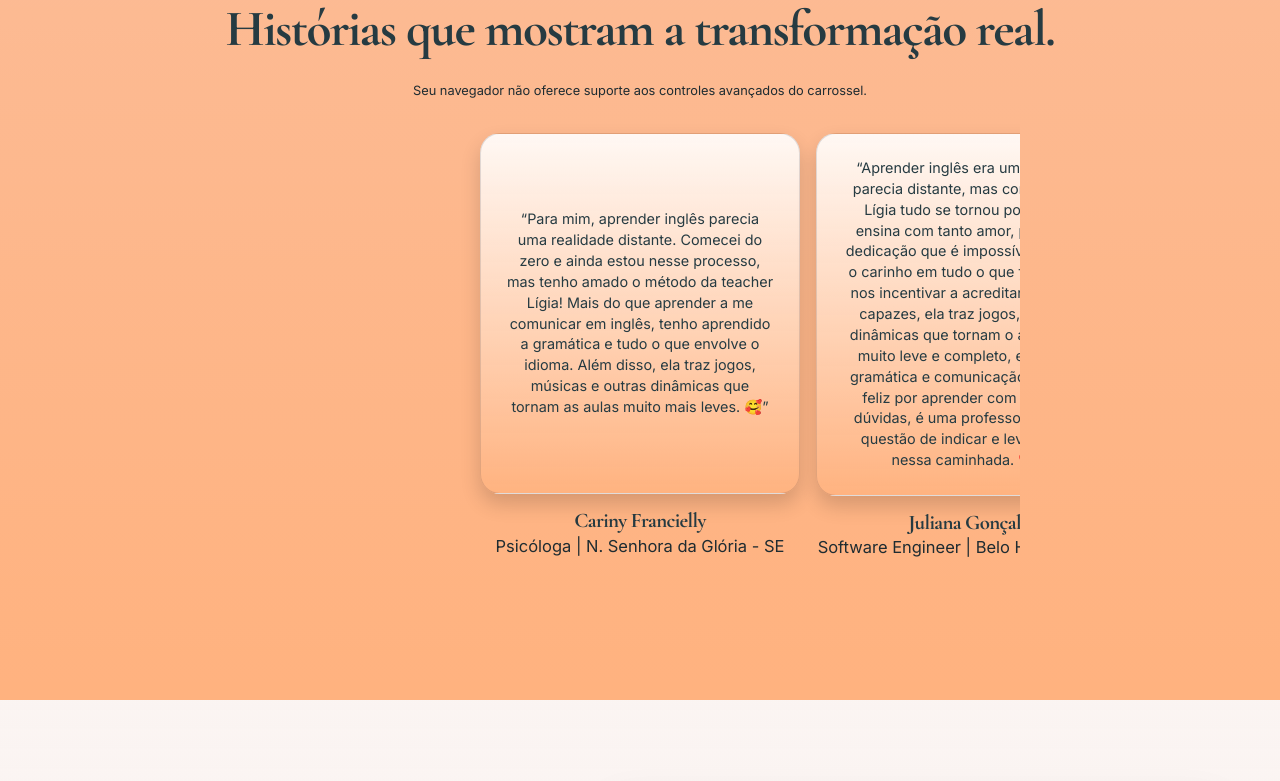
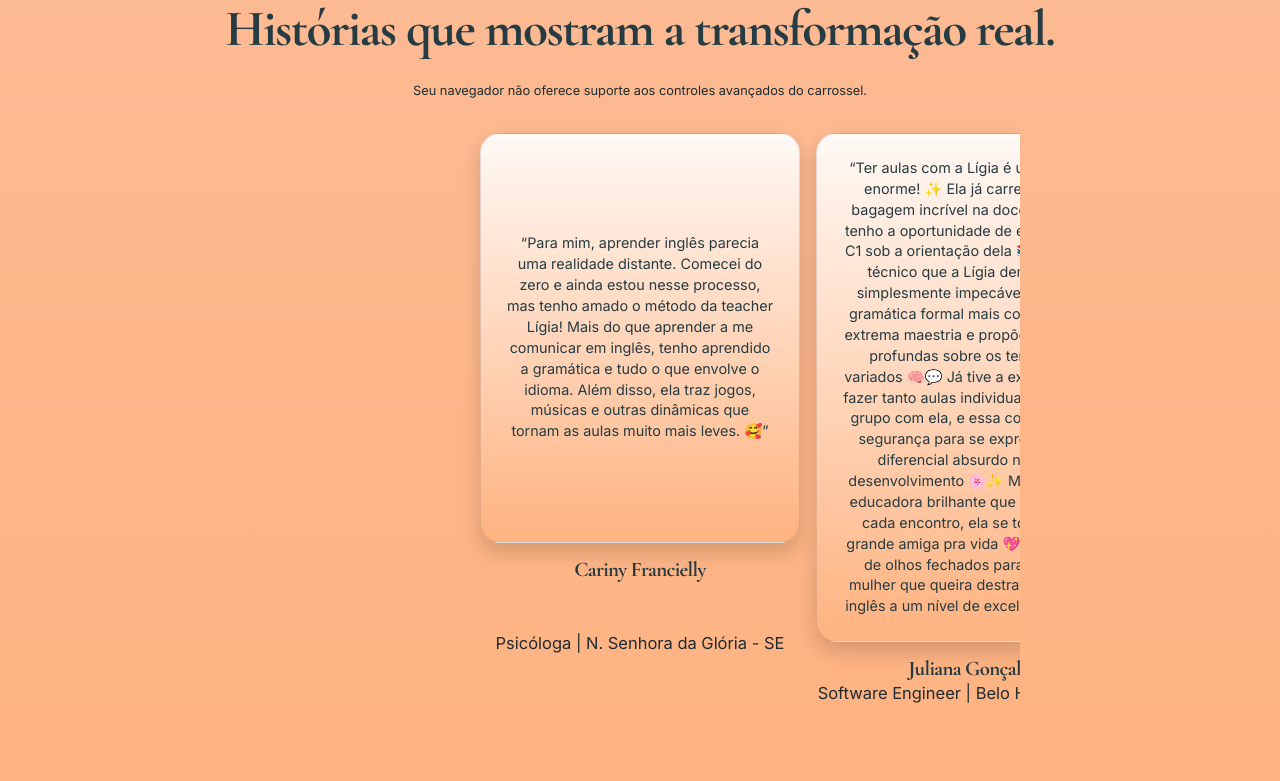
Before and after one commit to JuGon314/landing-page-trifluent, a plain HTML site: page index.html in a window 1280 px wide. Shown: the part 4389-5170 px from the top of the page. Drawn offline with nearby package versions, Linux system fonts and the light colour scheme.

Commit message:
Update Juliana Gonçalves's card testimonial

```diff
--- a/index.html
+++ b/index.html
@@ -324,7 +324,13 @@
               <h2>Juliana Gonçalves</h2>
               <p>Software Engineer | Belo Horizonte - MG</p>
               <div class="text-card">
-                “Aprender inglês era um sonho que parecia distante, mas com a teacher Lígia tudo se tornou possível! Ela ensina com tanto amor, paciência e dedicação que é impossível não sentir o carinho em tudo o que faz. Além de nos incentivar a acreditar que somos capazes, ela traz jogos, músicas e dinâmicas que tornam o aprendizado muito leve e completo, envolvendo gramática e comunicação. Sou muito feliz por aprender com ela e, sem dúvidas, é uma professora que faço questão de indicar e levar comigo nessa caminhada. ❤️🥰”
+                “Ter aulas com a Lígia é um privilégio enorme! ✨ Ela já carregava uma bagagem incrível na docência e hoje tenho a oportunidade de estar no nível C1 sob a orientação dela 📚
+
+                O domínio técnico que a Lígia demonstra é simplesmente impecável: conduz a gramática formal mais complexa com extrema maestria e propõe discussões profundas sobre os temas mais variados 🧠💬
+
+                Já tive a experiência de fazer tanto aulas individuais quanto em grupo com ela, e essa comodidade e segurança para se expressar é um diferencial absurdo no nosso desenvolvimento 🌸✨
+
+                Mais do que a educadora brilhante que me inspira a cada encontro, ela se tornou uma grande amiga pra vida 💖 Recomendo de olhos fechados para qualquer mulher que queira destravar e levar o inglês a um nível de excelência! 🚀🤍”
               </div>
             </div>
 
```
